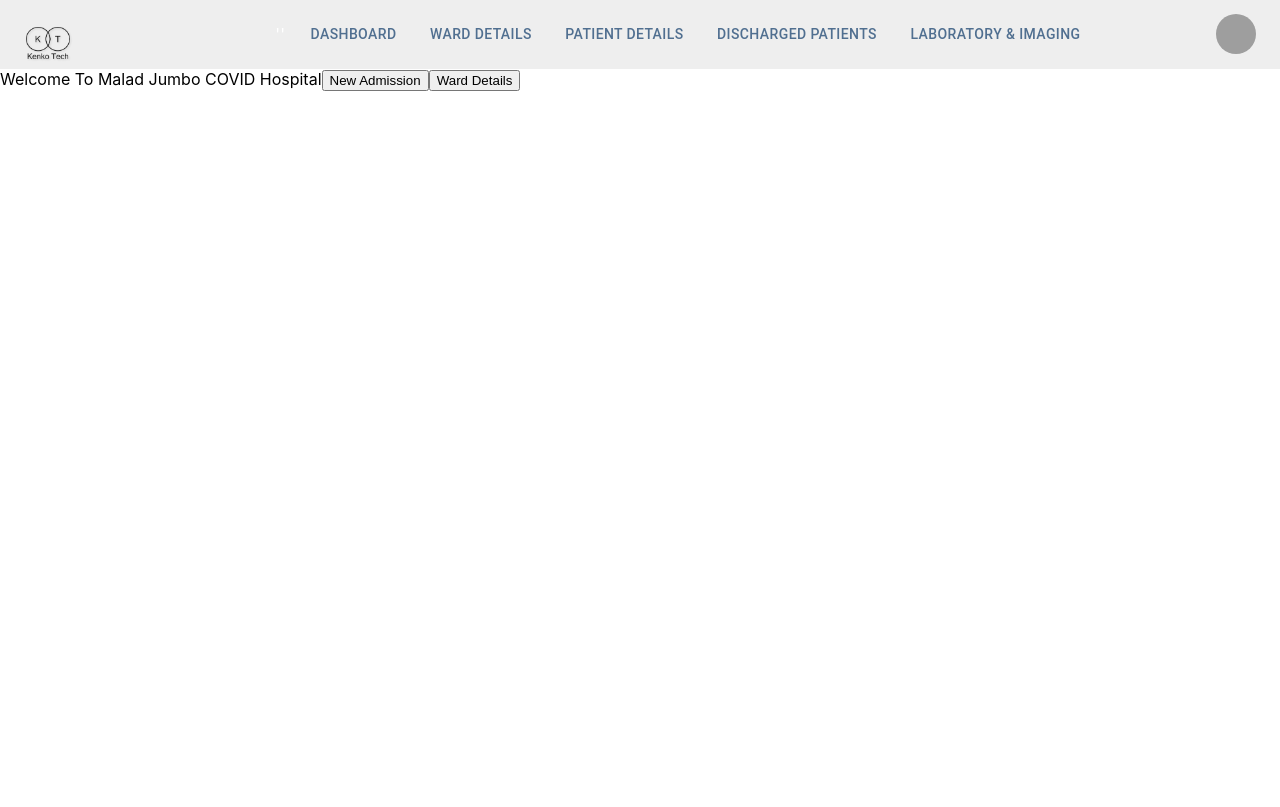
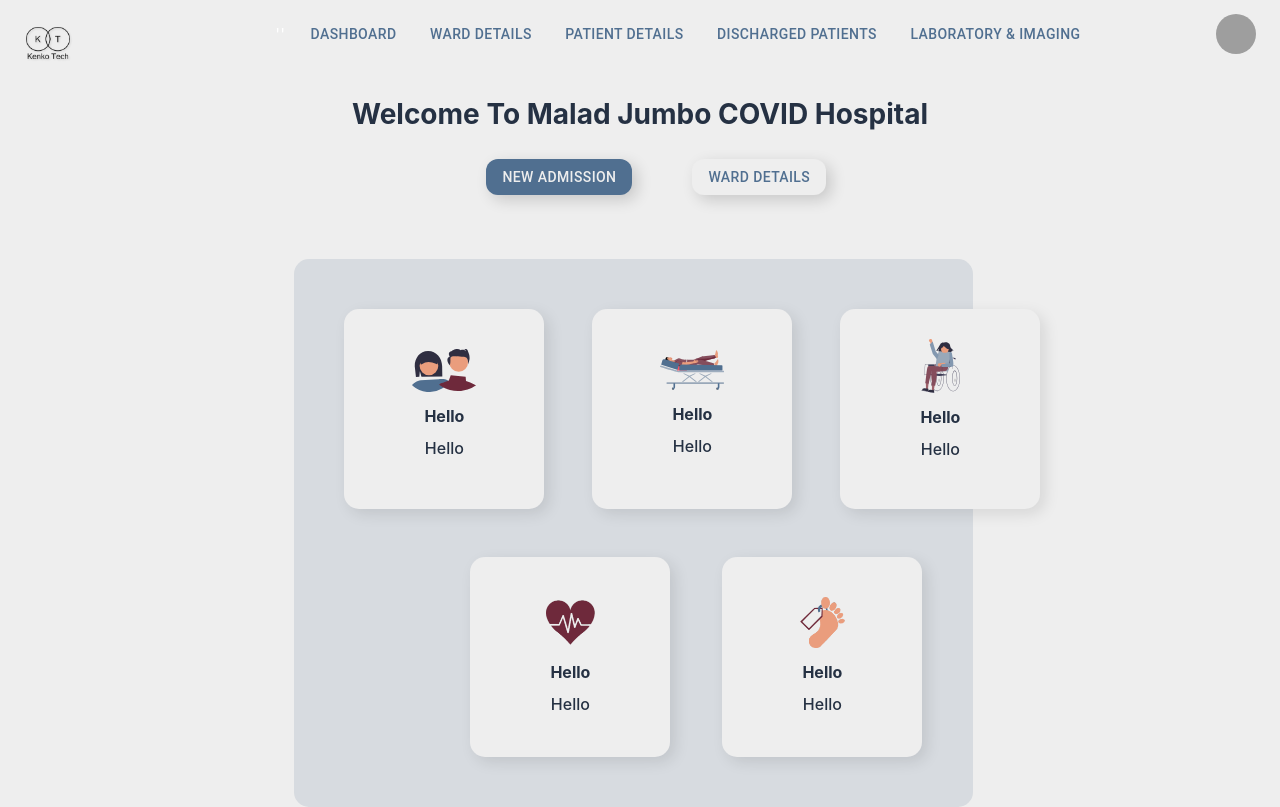
Before and after one commit to 1adityas/HMS, a React (Create React App) app: page / in a window 1280 px wide. Shown: the top 807 px of the page. Built offline with nearby package versions, Linux system fonts and the light colour scheme; grey boxes are pictures that could not be loaded.

Commit message:
old code of login and dashboard added

```diff
--- a/src/App.js
+++ b/src/App.js
@@ -2,7 +2,7 @@ import React, { useState } from 'react';
 
 import './App.css';
 import MsDashboard from './components/MsDashboard'
-import NavBar from './components/NavBar'
+import NavBar from './components/Header'
 
 // import Header from './components/Header'
 // import Login from './components/Login'
@@ -13,7 +13,7 @@ import NavBar from './components/NavBar'
 function App() {
   return (
     <div>
-       <NavBar />
+       {/* <NavBar /> */}
       <MsDashboard />
 
 
--- a/src/components/Navbar.js
+++ b/src/components/Header.js
@@ -12,14 +12,12 @@ import Button from '@mui/material/Button';
 import Tooltip from '@mui/material/Tooltip';
 import MenuItem from '@mui/material/MenuItem';
 import logo from '../logo main.png';
-import './NavBar.css'
-
 
 
 const pages = ['Dashboard', 'Ward Details', 'Patient Details', 'Discharged Patients', 'Laboratory & Imaging'];
 const settings = ['Profile', 'Account', 'Dashboard', 'Logout'];
 
-const NavBar = () => {
+const ResponsiveAppBar = () => {
   const [anchorElNav, setAnchorElNav] = React.useState(null);
   const [anchorElUser, setAnchorElUser] = React.useState(null);
 
@@ -41,18 +39,20 @@ const NavBar = () => {
 
   };
 
-
+  function func(pagee){
+    console.log("123",pagee)
+  };
 
   const handleCloseUserMenu = () => {
     setAnchorElUser(null);
   };
 
   return (
-    <AppBar position="static" style={{ 'boxShadow': "none", 'backgroundColor': '#EEEEEE' }}>
+    <AppBar position="static" style={{'boxShadow':"none",'backgroundColor':'#EEEEEE'}}>
       <Container maxWidth="xll">
         <Toolbar disableGutters >
           <Typography
-            //this is for logo
+          //this is for logo
             variant="h6"
             noWrap
             component="div"
@@ -61,10 +61,10 @@ const NavBar = () => {
           >
 
 
-            <img src={logo} style={{ height: '3vw', paddingTop: '20px', paddingRight: '14.5vw' }}></img>
+            <img src={logo} style={{height:'3vw', paddingTop:'20px', paddingRight:'14.5vw'}}></img>
             {/* here i used padding 20px , it may cause unresponsive */}
           </Typography>
-          ''
+''
           <Box sx={{ flexGrow: 1, display: { xs: 'flex', md: 'none' } }}>
             <IconButton
               size="large"
@@ -104,15 +104,15 @@ const NavBar = () => {
 
           <Box sx={{ flexGrow: 1, display: { xs: 'none', md: 'flex' } }}>
             {pages.map((page) => (
-              //
+//
               <Button
                 key={page}
                 //talk to senior for futher
                 name={page}
                 onClick={handleCloseNavMenu}
-                style={{ 'color': '#506F90' }}
+                style={{'color':'#506F90'}}
 
-                sx={{ my: 2, color: '#506F90', display: 'block', paddingLeft: '2vw' }}
+                sx={{ my: 2, color: '#506F90', display: 'block', paddingLeft:'2vw'}}
               >
 
                 {page}
@@ -154,7 +154,4 @@ const NavBar = () => {
     </AppBar>
   );
 };
-
-
-
-export default NavBar;
+export default ResponsiveAppBar;
--- a/src/components/MsDashboard.css
+++ b/src/components/MsDashboard.css
@@ -1,15 +1,4 @@
-.flex-container{
-    display: flex;
-}
-
-.nav-bar{
-    color: black;
-}
-
-
-
-
-/* body {
+body {
     background: #EEEEEE;
 }
 
@@ -20,7 +9,7 @@
 
 .content-wrap {
     padding-bottom: 2.5rem;
-
+    /* Footer height */
 }
 
 .footer {
@@ -28,7 +17,7 @@
     bottom: 0;
     width: 100%;
     height: 2.5rem;
-
+    /* Footer height */
 }
 
 .cards {
@@ -38,11 +27,13 @@
     margin-left: 23%;
     margin-right: 23%;
     border-radius: 15px;
-
+    /* width: 50%; */
+    /* align-items: center; */
+    /* justify-content: center; */
     grid-template-columns: repeat(3, 200px);
     width: 53%;
     background-color: #506F9026;
-
+    /* max-height: 100vh; */
     grid-gap: 3rem;
 }
 
@@ -51,7 +42,10 @@
 .card {
     box-shadow: 5px 5px 15px #0000001A;
     border-radius: 15px;
-
+    /* margin-top: 20%;
+    margin-bottom: 10%; */
+    /* width: 150px;
+    height: 150px;*/
     height: 200px;
     width: 200px;
     opacity: 1;
@@ -59,7 +53,7 @@
 
 }
 
-
+.cardAlignment {}
 
 .cardAlignment>p {
     text-align: center;
@@ -72,5 +66,5 @@
     padding-top: 20%;
     display: block;
     margin: 0 auto;
-
-} */
+    /* border: 2px solid; */
+}
--- a/src/components/MsDashboard.js
+++ b/src/components/MsDashboard.js
@@ -1,7 +1,6 @@
 // import React from 'react'
 import './MsDashboard.css'
-import './NavBar.js'
-import Header from './NavBar.js'
+import Header from './Header.js'
 import MainFooter from './MainFooter.js'
 import card1 from '../card1.svg'
 import card2 from '../card2.svg'
@@ -22,71 +21,40 @@ function MsDashboard() {
     var [b1Color, setb1Color] = useState('#EEEEEE');
     var [b2Color, setb2Color] = useState('#506F90');
     return (
+        //using body tag to get bg color
+        <body className="page-container">
 
-        <div className= "flex-container">
-        <div className= "nav-bar">
-               {/* <NavBar/> */}
-        </div>
-        <div className="heading">
-        Welcome To Malad Jumbo COVID Hospital
+            <nav>
+                <Header />
+            </nav>
 
-        </div>
-        <div className="buttons">
-            <button>New Admission</button>
-            <button>Ward Details</button>
-        </div>
+            <div className="content-wrap">
+                <div>
+                    <p style={{ textAlign: 'center', fontWeight: 'bold', fontSize: '28px', color: '#253143' }}>Welcome To Malad Jumbo COVID Hospital</p>
 
-        <div className="cards">
-            <div className="card"></div>
-            <div className="card"></div>
-            <div className="card"></div>
-            <div className="card"></div>
-            <div className="card"></div>
-        </div>
-       <div className='footer'>
-           {/* <Footer /> */}
-       </div>
+                    <Button variant="contained" style={{
+                        marginRight: '60px', marginLeft: '38vw', borderRadius: '12px',
+                        color: `${b1Color}`, backgroundColor: `${b2Color}`, boxShadow: '#00000029'
+                    }}
+                        sx={{ boxShadow: '5px 5px 15px #00000029;' }} onClick={() => { if (b1Color === '#EEEEEE') { setb2Color('#EEEEEE'); setb1Color('#506F90') } }} >New Admission</Button>
 
-    </div>
+                    <Button variant="contained" style={{ color: `${b2Color}`, backgroundColor: `${b1Color}`, borderRadius: '12px', }} sx={{ boxShadow: '5px 5px 15px #00000029;' }} onClick={() => { if (b2Color === '#EEEEEE') { setb1Color('#EEEEEE'); setb2Color('#506F90') } }}>Ward Details</Button>
+                    {/* hooks to be used for buttons */}
+                </div>
 
-)
+                <div className="cards">
+                    <div className="card cardAlignment" style={{ 'margin-left': '25%', 'marginTop': '25%' }}><img src={card1} style={{ 'width': "5vw" }} /> <p style={{'margin-top':'8px','fontWeight':'700','color':'#253143'}}>Hello</p><p style={{ 'margin': "0px",'fontWeight':'500','color':'#253143' }}>Hello</p> </div>
+                    <div className="card cardAlignment" style={{ 'margin-left': '25%', 'marginTop': '25%' }}><img src={card2} style={{ 'width': "5vw" }} /> <p style={{'margin-top':'8px','fontWeight':'700','color':'#253143'}}>Hello</p><p style={{ 'margin': "0px",'fontWeight':'500','color':'#253143' }}>Hello</p></div>
+                    <div className="card cardAlignment" style={{ 'margin-left': '25%', 'marginTop': '25%' }}><img src={card3} style={{ 'width': "3vw", 'padding-top': "15%" }} /> <p style={{'margin-top':'8px','fontWeight':'700','color':'#253143'}}>Hello</p><p style={{ 'margin': "0px",'fontWeight':'500','color':'#253143' }}>Hello</p></div>
+                    <div className="card cardAlignment" style={{ 'margin-left': '88%', 'marginBottom': '25%' }}><img src={card4} /> <p style={{'margin-top':'8px','fontWeight':'700','color':'#253143'}}>Hello</p><p style={{ 'margin': "0px" ,'fontWeight':'500','color':'#253143'}}>Hello</p></div>
+                    <div className="card cardAlignment" style={{ 'margin-left': '90%', 'marginBottom': '25%' }}><img src={card5} /> <p style={{'margin-top':'8px','fontWeight':'700','color':'#253143'}}>Hello</p><p style={{ 'margin': "0px" ,'fontWeight':'500','color':'#253143'}}>Hello</p></div>
+                </div>
+            <div className="footer">
+                <MainFooter />
+            </div>
 
+</div>
+        </body>
+    )
 }
 export default MsDashboard;
-
-
-
-
-// <body className="page-container">
-
-// <nav>
-//     <Header />
-// </nav>
-
-// <div className="content-wrap">
-//     <div>
-//         <p style={{ textAlign: 'center', fontWeight: 'bold', fontSize: '28px', color: '#253143' }}>Welcome To Malad Jumbo COVID Hospital</p>
-
-//         <Button variant="contained" style={{
-//             marginRight: '60px', marginLeft: '38vw', borderRadius: '12px',
-//             color: `${b1Color}`, backgroundColor: `${b2Color}`, boxShadow: '#00000029'
-//         }}
-//             sx={{ boxShadow: '5px 5px 15px #00000029;' }} onClick={() => { if (b1Color === '#EEEEEE') { setb2Color('#EEEEEE'); setb1Color('#506F90') } }} >New Admission</Button>
-
-//         <Button variant="contained" style={{ color: `${b2Color}`, backgroundColor: `${b1Color}`, borderRadius: '12px', }} sx={{ boxShadow: '5px 5px 15px #00000029;' }} onClick={() => { if (b2Color === '#EEEEEE') { setb1Color('#EEEEEE'); setb2Color('#506F90') } }}>Ward Details</Button>
-
-//     </div>
-
-//     <div className="cards">
-//         <div className="card cardAlignment" style={{ 'margin-left': '25%', 'marginTop': '25%' }}><img src={card1} style={{ 'width': "5vw" }} /> <p style={{'margin-top':'8px','fontWeight':'700','color':'#253143'}}>Hello</p><p style={{ 'margin': "0px",'fontWeight':'500','color':'#253143' }}>Hello</p> </div>
-//         <div className="card cardAlignment" style={{ 'margin-left': '25%', 'marginTop': '25%' }}><img src={card2} style={{ 'width': "5vw" }} /> <p style={{'margin-top':'8px','fontWeight':'700','color':'#253143'}}>Hello</p><p style={{ 'margin': "0px",'fontWeight':'500','color':'#253143' }}>Hello</p></div>
-//         <div className="card cardAlignment" style={{ 'margin-left': '25%', 'marginTop': '25%' }}><img src={card3} style={{ 'width': "3vw", 'padding-top': "15%" }} /> <p style={{'margin-top':'8px','fontWeight':'700','color':'#253143'}}>Hello</p><p style={{ 'margin': "0px",'fontWeight':'500','color':'#253143' }}>Hello</p></div>
-//         <div className="card cardAlignment" style={{ 'margin-left': '88%', 'marginBottom': '25%' }}><img src={card4} /> <p style={{'margin-top':'8px','fontWeight':'700','color':'#253143'}}>Hello</p><p style={{ 'margin': "0px" ,'fontWeight':'500','color':'#253143'}}>Hello</p></div>
-//         <div className="card cardAlignment" style={{ 'margin-left': '90%', 'marginBottom': '25%' }}><img src={card5} /> <p style={{'margin-top':'8px','fontWeight':'700','color':'#253143'}}>Hello</p><p style={{ 'margin': "0px" ,'fontWeight':'500','color':'#253143'}}>Hello</p></div>
-//     </div>
-// <div className="footer">
-//     <MainFooter />
-// </div>
-
-// </div>
-// </body>
```
Also changed, not shown: src/components/CardItem.js (+90 -88 lines), src/components/Footer.js (+10 -11 lines), src/components/Login.css (+0 -18 lines), src/components/Login.js (+6 -10 lines), src/components/Header.css (renamed from src/components/NavBar.css), src/components/MainFooter.js (line endings or trailing spaces).
